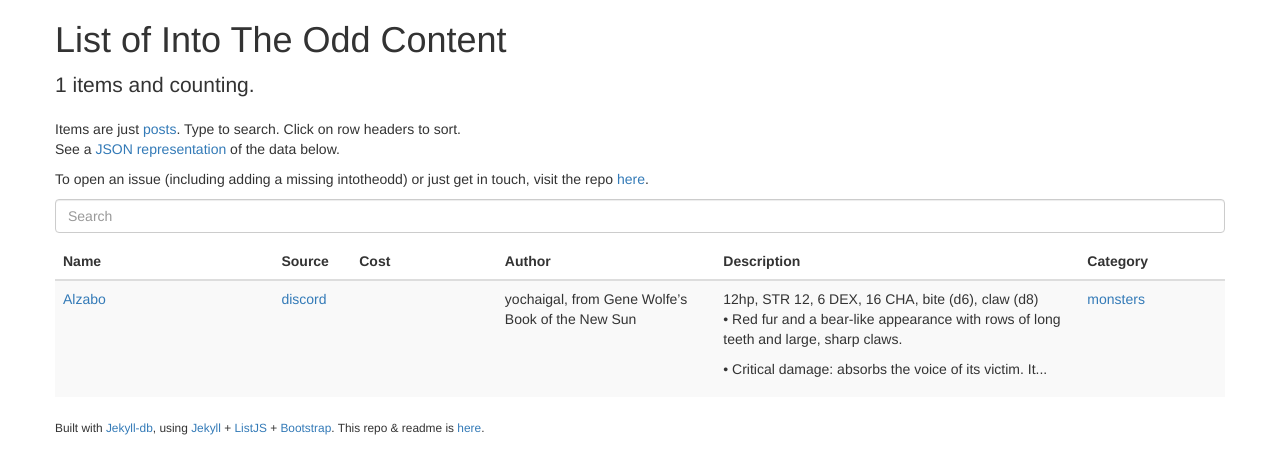
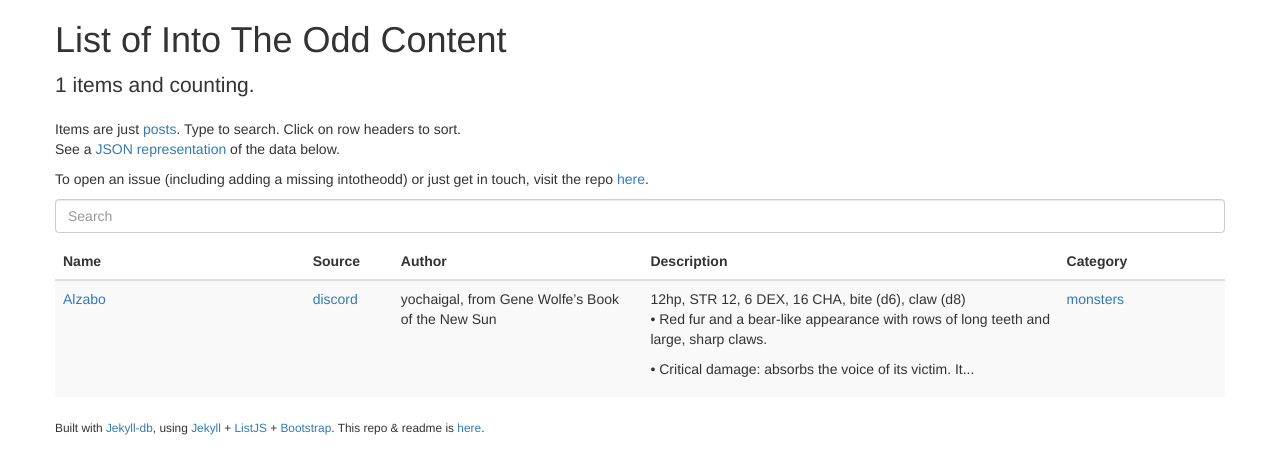
Before and after one commit to yochaigal/intotheodd, a Jekyll site: the page built from index.html, in a window 1280 px wide. Shown: the top 474 px of the page. Built offline with Jekyll 4.4.1, drawn with Linux system fonts in a browser that asks for light colours; nearby versions of some CDN libraries.

Commit message:
Removed Cost

```diff
--- a/_includes/interactive-table-category.html
+++ b/_includes/interactive-table-category.html
@@ -12,7 +12,7 @@
 			<th style="width:15%;"><span class="sort" data-sort="name">Name</span></th>
 			<th style="width:5%;"><span class="sort" data-sort="source">Source</span></th>
 			<!--<th style="width:5%;"><span class="sort" data-sort="license">License</span></th>-->
-			<th style="width:10%;"><span class="sort" data-sort="cost">Cost</span></th>
+	<!--		<th style="width:10%;"><span class="sort" data-sort="cost">Cost</span></th>-->
 			<th style="width:15%;"><span class="sort" data-sort="author">Author</span></th>
 			<th style="width:30%;"><span class="sort" data-sort="description">Description</span></th>
 			<th style="width:10%;"><span class="sort" data-sort="category">Category</span></th>
@@ -35,7 +35,7 @@
 			<td class="source">
 				{% if post.source-url %}<a href="{{ post.source-url }}" target="_blank">{{ post.source }}</a>{% else %} {{ post.source }} {% endif %}</td>
 			<!--<td class="license"><a href="{{ site.baseurl }}/{{post.license}}.html">{{ post.license }}</a></td>-->
-			<td class="cost">{{ post.cost }}</td>
+		<!--	<td class="cost">{{ post.cost }}</td> -->
 			<td class="author"><a href="{{ site.baseurl }}/authors.html#{{post.author}}">{{ post.author | join: ", " }}</a></td>
 			<td class="description">{{ post.excerpt | truncate: 200 }}</td>
 			<td class="category">{% for cat in post.categories %}<a href="{{ site.baseurl }}/{{ cat | replace: ' ', '-' }}.html">{{ cat }}</a>{% if forloop.last == false %}, {% endif %}{% endfor %}</td>
--- a/_includes/interactive-table-cost.html
+++ b/_includes/interactive-table-cost.html
@@ -12,7 +12,7 @@
 			<th style="width:15%;"><span class="sort" data-sort="name">Name</span></th>
 			<th style="width:5%;"><span class="sort" data-sort="source">Source</span></th>
 			<!--<th style="width:5%;"><span class="sort" data-sort="license">License</span></th>-->
-			<th style="width:10%;"><span class="sort" data-sort="cost">Cost</span></th>
+			<!--<th style="width:10%;"><span class="sort" data-sort="cost">Cost</span></th>-->
 			<th style="width:15%;"><span class="sort" data-sort="author">Author</span></th>
 			<th style="width:30%;"><span class="sort" data-sort="description">Description</span></th>
 			<th style="width:10%;"><span class="sort" data-sort="category">Category</span></th>
@@ -35,7 +35,7 @@
 			<td class="source">
 				{% if post.source-url %}<a href="{{ post.source-url }}" target="_blank">{{ post.source }}</a>{% else %} {{ post.source }} {% endif %}</td>
 			<!--<td class="license">{{ post.license }}</td>-->
-			<td class="cost">{{ post.cost }}</td>
+  <!--	<td class="cost">{{ post.cost }}</td> -->
 			<td class="author"><a href="{{ site.baseurl }}/authors.html#{{post.author}}">{{ post.author | join: ", " }}</a></td>
 			<td class="description">{{ post.excerpt | truncate: 200 }}</td>
 			<td class="category">{% for cat in post.categories %}<a href="{{ site.baseurl }}/{{ cat | replace: ' ', '-' }}.html">{{ cat }}</a>{% if forloop.last == false %}, {% endif %}{% endfor %}</td>
--- a/_includes/interactive-table-license.html
+++ b/_includes/interactive-table-license.html
@@ -12,7 +12,7 @@
 			<th style="width:15%;"><span class="sort" data-sort="name">Name</span></th>
 			<th style="width:5%;"><span class="sort" data-sort="source">Source</span></th>
 			<!--<th style="width:5%;"><span class="sort" data-sort="license">License</span></th>-->
-			<th style="width:10%;"><span class="sort" data-sort="cost">Cost</span></th>
+<!--			<th style="width:10%;"><span class="sort" data-sort="cost">Cost</span></th> -->
 			<th style="width:15%;"><span class="sort" data-sort="author">Author</span></th>
 			<th style="width:30%;"><span class="sort" data-sort="description">Description</span></th>
 			<th style="width:10%;"><span class="sort" data-sort="category">Category</span></th>
@@ -35,7 +35,7 @@
 			<td class="source">
 				{% if post.source-url %}<a href="{{ post.source-url }}" target="_blank">{{ post.source }}</a>{% else %} {{ post.source }} {% endif %}</td>
 			<!--<td class="license">{{ post.license }}</td>-->
-			<td class="cost">{{ post.cost }}</td>
+	<!-- <td class="cost">{{ post.cost }}</td> -->
 			<td class="author"><a href="{{ site.baseurl }}/authors.html#{{post.author}}">{{ post.author | join: ", " }}</a></td>
 			<td class="description">{{ post.excerpt | truncate: 200 }}</td>
 			<td class="category">{% for cat in post.categories %}<a href="{{ site.baseurl }}/{{ cat | replace: ' ', '-' }}.html">{{ cat }}</a>{% if forloop.last == false %}, {% endif %}{% endfor %}</td>
--- a/_includes/interactive-table.html
+++ b/_includes/interactive-table.html
@@ -12,7 +12,7 @@
 			<th style="width:15%;"><span class="sort" data-sort="name">Name</span></th>
 			<th style="width:5%;"><span class="sort" data-sort="source">Source</span></th>
 			<!--<th style="width:5%;"><span class="sort" data-sort="license">License</span></th>-->
-			<th style="width:10%;"><span class="sort" data-sort="cost">Cost</span></th>
+		<!--	<th style="width:10%;"><span class="sort" data-sort="cost">Cost</span></th> -->
 			<th style="width:15%;"><span class="sort" data-sort="author">Author</span></th>
 			<th style="width:25%;"><span class="sort" data-sort="description">Description</span></th>
 			<th style="width:10%;"><span class="sort" data-sort="category">Category</span></th>
@@ -36,7 +36,7 @@
 			<td class="source">
 				{% if post.source-url %}<a href="{{ post.source-url }}" target="_blank">{{ post.source }}</a>{% else %} {{ post.source }} {% endif %}</td>
 			<!--<td class="license"><a href="{{ site.baseurl }}/{{post.license}}.html">{{ post.license }}</a></td>-->
-			<td class="cost"><a href="{{ site.baseurl }}/{{post.cost}}.html">{{ post.cost }}</a></td>
+<!--			<td class="cost"><a href="{{ site.baseurl }}/{{post.cost}}.html">{{ post.cost }}</a></td> -->
 			<td class="author">{{ post.author | join: ", " }}</td>
 			<td class="description">{{ post.excerpt | truncate: 200 }}</td>
 			<td class="category">{% for cat in post.categories %}<a href="{{ site.baseurl }}/{{ cat | replace: ' ', '-' }}.html">{{ cat }}</a>{% if forloop.last == false %}, {% endif %}{% endfor %}</td>
```
Also changed, not shown: 4 other files.
